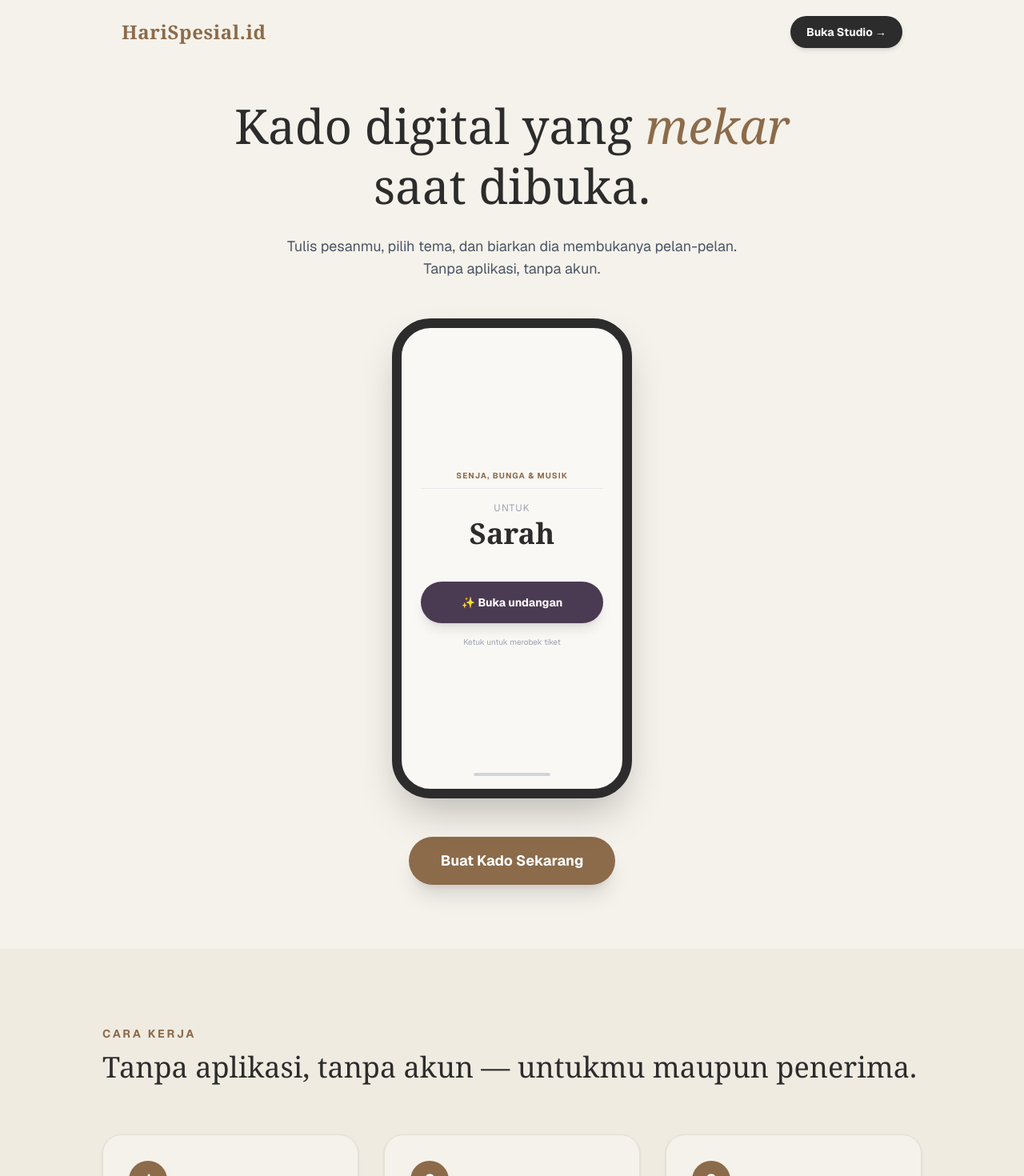
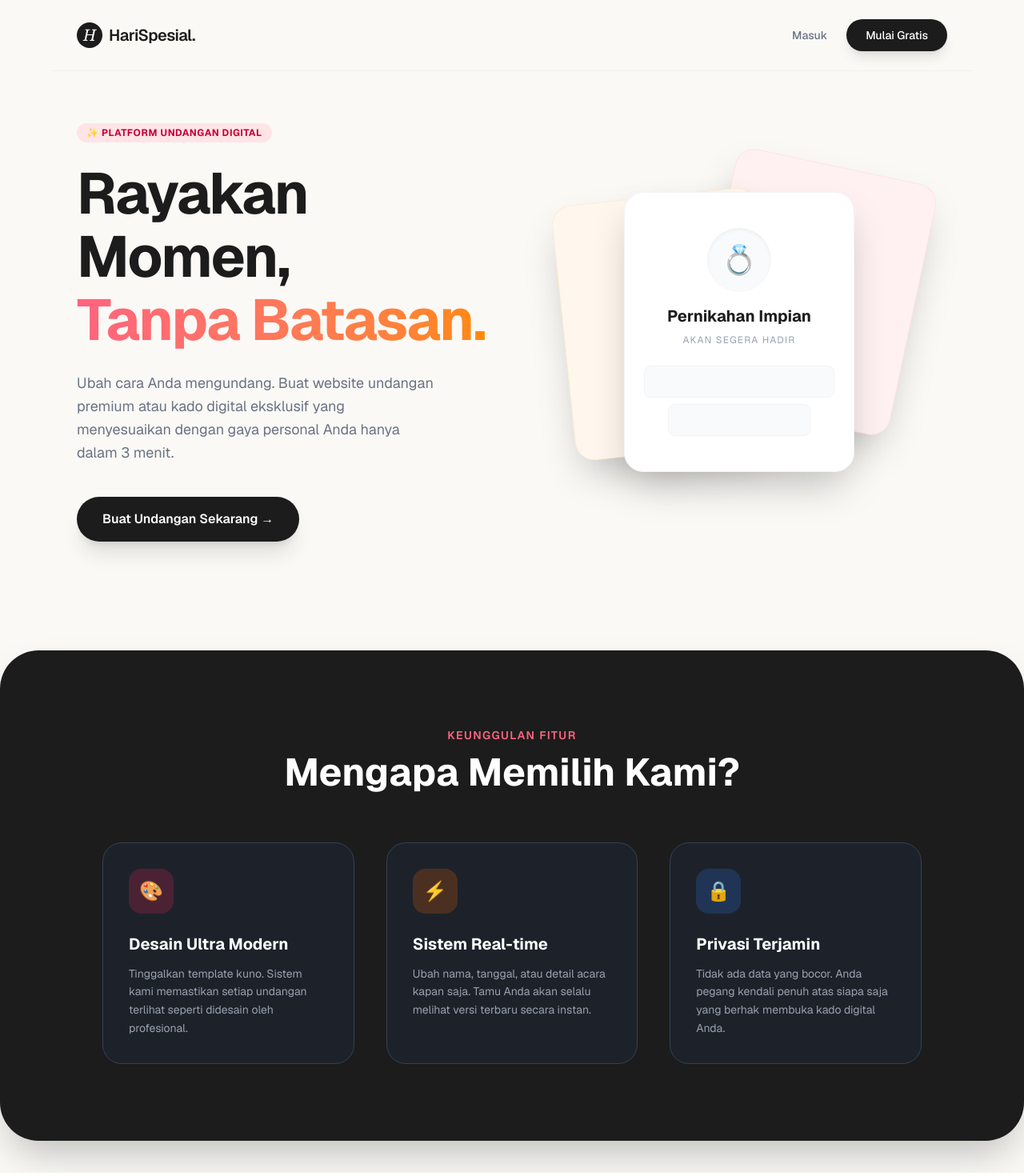
Before and after one commit to sleepy-kid/hari-spesial, a Next.js app: page / in a window 1280 px wide. Shown: the top 1470 px of the page at 80% size. Built offline with nearby package versions, Linux system fonts and the light colour scheme.

Commit message:
Update page.js

```diff
--- a/src/app/page.js
+++ b/src/app/page.js
@@ -2,98 +2,95 @@ import Link from "next/link";
 
 export default function Home() {
   return (
-    <main className="min-h-screen bg-[#f5f2eb] text-[#2c2c2c] font-sans selection:bg-[#d4af37] selection:text-white pb-20">
+    <main className="min-h-screen bg-[#faf9f6] text-[#1c1c1c] font-sans selection:bg-[#94a3b8] selection:text-white">
 
       {/* NAVBAR */}
-      <nav className="flex justify-between items-center px-6 py-5 max-w-5xl mx-auto">
-        <div className="font-serif font-bold text-2xl tracking-wide text-[#8c6b4a]">HariSpesial.id</div>
-        <Link href="/login" className="bg-[#2c2c2c] text-white px-5 py-2.5 rounded-full text-sm font-bold hover:bg-black transition shadow-md">
-          Buka Studio &rarr;
-        </Link>
+      <nav className="flex justify-between items-center px-8 py-6 max-w-6xl mx-auto border-b border-gray-200/50">
+        <div className="flex items-center gap-2">
+          {/* Logo Minimalis */}
+          <div className="w-8 h-8 bg-[#1c1c1c] rounded-full flex items-center justify-center text-white font-serif italic text-xl">H</div>
+          <span className="font-semibold text-xl tracking-tight">HariSpesial.</span>
+        </div>
+        <div className="flex items-center gap-6">
+          <Link href="/login" className="hidden md:block text-sm font-medium text-gray-500 hover:text-black transition">Masuk</Link>
+          <Link href="/buat" className="bg-[#1c1c1c] text-white px-6 py-2.5 rounded-full text-sm font-medium hover:bg-gray-800 transition shadow-lg hover:shadow-xl transform hover:-translate-y-0.5">
+            Mulai Gratis
+          </Link>
+        </div>
       </nav>
 
-      {/* HERO SECTION & MOCKUP HP */}
-      <section className="px-6 pt-10 pb-20 max-w-5xl mx-auto text-center">
-        <h1 className="text-5xl md:text-6xl font-serif font-medium mb-6 leading-tight">
-          Kado digital yang <span className="italic text-[#8c6b4a]">mekar</span><br/>saat dibuka.
-        </h1>
-        <p className="text-gray-600 mb-12 text-lg max-w-xl mx-auto">
-          Tulis pesanmu, pilih tema, dan biarkan dia membukanya pelan-pelan. Tanpa aplikasi, tanpa akun.
-        </p>
+      {/* HERO SECTION (Split Layout) */}
+      <section className="px-8 pt-16 pb-24 max-w-6xl mx-auto flex flex-col md:flex-row items-center gap-12 overflow-hidden">
 
-        {/* SIMULASI LAYAR HP (MOCKUP) */}
-        <div className="relative mx-auto w-[300px] h-[600px] bg-[#faf8f5] border-[12px] border-[#2c2c2c] rounded-[3rem] shadow-2xl overflow-hidden mb-12 flex flex-col items-center justify-center">
-           {/* Dekorasi dalam HP */}
-           <div className="text-center px-6 w-full">
-              <p className="text-[10px] tracking-widest text-[#8c6b4a] mb-2 uppercase font-bold">Senja, Bunga & Musik</p>
-              <div className="w-full h-[1px] bg-gray-200 mb-4"></div>
-              <p className="text-xs tracking-widest text-gray-400 mb-1 uppercase">Untuk</p>
-              <h2 className="text-4xl font-serif font-bold mb-10 text-[#2c2c2c]">Sarah</h2>
-
-              <Link href="/buat" className="bg-[#4a3b52] text-white w-full py-4 rounded-full text-sm font-bold shadow-lg flex justify-center items-center gap-2 hover:scale-105 transition-transform">
-                 ✨ Buka undangan
-              </Link>
-              <p className="text-[10px] text-gray-400 mt-4">Ketuk untuk merobek tiket</p>
-           </div>
-           {/* Indikator Home HP */}
-           <div className="absolute bottom-4 w-24 h-1 bg-gray-300 rounded-full"></div>
+        {/* Teks Kiri */}
+        <div className="w-full md:w-1/2 text-left z-10">
+          <div className="inline-block px-3 py-1 bg-rose-100 text-rose-700 text-xs font-bold tracking-wider rounded-full mb-6">
+            ✨ PLATFORM UNDANGAN DIGITAL
+          </div>
+          <h1 className="text-5xl md:text-7xl font-bold mb-6 leading-[1.1] tracking-tight">
+            Rayakan Momen, <br/>
+            <span className="text-transparent bg-clip-text bg-gradient-to-r from-rose-400 to-orange-400">
+              Tanpa Batasan.
+            </span>
+          </h1>
+          <p className="text-gray-500 text-lg mb-10 leading-relaxed max-w-md">
+            Ubah cara Anda mengundang. Buat website undangan premium atau kado digital eksklusif yang menyesuaikan dengan gaya personal Anda hanya dalam 3 menit.
+          </p>
+          <div className="flex flex-col sm:flex-row gap-4">
+            <Link href="/buat" className="bg-[#1c1c1c] text-white px-8 py-4 rounded-full font-semibold text-center hover:bg-gray-800 transition-all shadow-xl hover:shadow-2xl">
+              Buat Undangan Sekarang &rarr;
+            </Link>
+          </div>
         </div>
 
-        {/* TOMBOL CALL TO ACTION UTAMA */}
-        <Link href="/buat" className="bg-[#8c6b4a] text-white px-10 py-4 rounded-full font-bold text-lg hover:bg-[#70553b] transition shadow-xl inline-block">
-          Buat Kado Sekarang
-        </Link>
+        {/* Visual Kanan - Abstrak Kartu (Bukan HP) */}
+        <div className="w-full md:w-1/2 relative h-[400px] md:h-[500px] flex justify-center items-center">
+          {/* Kartu Belakang */}
+          <div className="absolute top-10 right-10 w-64 h-80 bg-rose-50 rounded-3xl border border-rose-100 shadow-2xl rotate-12 transform transition-transform hover:rotate-6"></div>
+          {/* Kartu Tengah */}
+          <div className="absolute top-20 left-10 w-64 h-80 bg-orange-50 rounded-3xl border border-orange-100 shadow-2xl -rotate-6 transform transition-transform hover:-rotate-12"></div>
+          {/* Kartu Depan */}
+          <div className="absolute z-10 w-72 h-[350px] bg-white rounded-3xl border border-gray-100 shadow-2xl flex flex-col items-center justify-center p-6 text-center transform transition-transform hover:scale-105">
+            <div className="w-20 h-20 bg-gray-50 rounded-full mb-4 flex items-center justify-center text-4xl shadow-inner">💍</div>
+            <h3 className="text-xl font-bold mb-2">Pernikahan Impian</h3>
+            <p className="text-xs text-gray-400 mb-6 uppercase tracking-widest">Akan Segera Hadir</p>
+            <div className="w-full h-10 bg-gray-50 rounded-lg border border-gray-100 mb-2"></div>
+            <div className="w-3/4 h-10 bg-gray-50 rounded-lg border border-gray-100"></div>
+          </div>
+        </div>
       </section>
 
-      {/* BAGIAN CARA KERJA (Seperti di Video) */}
-      <section className="px-6 py-24 bg-[#efebe1]">
+      {/* FITUR UNGGULAN (Beda dari kompetitor) */}
+      <section className="px-8 py-24 bg-[#1c1c1c] text-white md:rounded-[3rem] mx-0 md:mx-4 lg:mx-auto max-w-7xl my-10 shadow-2xl">
         <div className="max-w-5xl mx-auto">
-          <h2 className="text-sm font-bold tracking-[0.2em] text-[#8c6b4a] mb-3 uppercase">Cara Kerja</h2>
-          <h3 className="text-3xl md:text-4xl font-serif mb-16 text-[#2c2c2c]">Tanpa aplikasi, tanpa akun — untukmu maupun penerima.</h3>
+          <div className="text-center mb-16">
+            <h2 className="text-rose-400 font-semibold tracking-widest text-sm uppercase mb-3">Keunggulan Fitur</h2>
+            <h3 className="text-4xl md:text-5xl font-bold">Mengapa Memilih Kami?</h3>
+          </div>
 
-          <div className="grid grid-cols-1 md:grid-cols-3 gap-8">
-            {/* Step 1 */}
-            <div className="bg-[#f5f2eb] p-8 rounded-3xl shadow-sm border border-[#e5e0d3]">
-              <div className="w-12 h-12 bg-[#8c6b4a] text-white font-bold rounded-full flex items-center justify-center mb-6 text-xl shadow-md">1</div>
-              <h4 className="font-bold text-xl mb-3">Pilih Penerima & Momen</h4>
-              <p className="text-gray-600 text-sm leading-relaxed">Orang tua, sahabat, kolega, keluarga besar — lalu pilih momen dan warnanya.</p>
+          <div className="grid grid-cols-1 md:grid-cols-3 gap-10">
+            {/* Fitur 1 */}
+            <div className="p-8 bg-gray-800/50 rounded-3xl border border-gray-700 hover:bg-gray-800 transition duration-300">
+              <div className="w-14 h-14 bg-rose-500/20 text-rose-400 rounded-2xl flex items-center justify-center text-2xl mb-6">🎨</div>
+              <h4 className="text-xl font-bold mb-3">Desain Ultra Modern</h4>
+              <p className="text-gray-400 leading-relaxed text-sm">Tinggalkan template kuno. Sistem kami memastikan setiap undangan terlihat seperti didesain oleh profesional.</p>
             </div>
-            {/* Step 2 */}
-            <div className="bg-[#f5f2eb] p-8 rounded-3xl shadow-sm border border-[#e5e0d3]">
-              <div className="w-12 h-12 bg-[#8c6b4a] text-white font-bold rounded-full flex items-center justify-center mb-6 text-xl shadow-md">2</div>
-              <h4 className="font-bold text-xl mb-3">Isi & Lihat Pratinjau</h4>
-              <p className="text-gray-600 text-sm leading-relaxed">Tulis salam, foto, surat, lagu. Pratinjau reveal-nya hidup langsung sambil kamu menyusun.</p>
+            {/* Fitur 2 */}
+            <div className="p-8 bg-gray-800/50 rounded-3xl border border-gray-700 hover:bg-gray-800 transition duration-300">
+              <div className="w-14 h-14 bg-orange-500/20 text-orange-400 rounded-2xl flex items-center justify-center text-2xl mb-6">⚡</div>
+              <h4 className="text-xl font-bold mb-3">Sistem Real-time</h4>
+              <p className="text-gray-400 leading-relaxed text-sm">Ubah nama, tanggal, atau detail acara kapan saja. Tamu Anda akan selalu melihat versi terbaru secara instan.</p>
             </div>
-            {/* Step 3 */}
-            <div className="bg-[#f5f2eb] p-8 rounded-3xl shadow-sm border border-[#e5e0d3]">
-              <div className="w-12 h-12 bg-[#8c6b4a] text-white font-bold rounded-full flex items-center justify-center mb-6 text-xl shadow-md">3</div>
-              <h4 className="font-bold text-xl mb-3">Bagikan Tautan / QR</h4>
-              <p className="text-gray-600 text-sm leading-relaxed">Terbitkan sekali, dapat tautan privat & QR. Penerima cukup buka lewat browser.</p>
+            {/* Fitur 3 */}
+            <div className="p-8 bg-gray-800/50 rounded-3xl border border-gray-700 hover:bg-gray-800 transition duration-300">
+              <div className="w-14 h-14 bg-blue-500/20 text-blue-400 rounded-2xl flex items-center justify-center text-2xl mb-6">🔒</div>
+              <h4 className="text-xl font-bold mb-3">Privasi Terjamin</h4>
+              <p className="text-gray-400 leading-relaxed text-sm">Tidak ada data yang bocor. Anda pegang kendali penuh atas siapa saja yang berhak membuka kado digital Anda.</p>
             </div>
           </div>
         </div>
       </section>
 
-      {/* BAGIAN UNTUK SIAPA (Seperti di Video) */}
-      <section className="px-6 py-24 max-w-4xl mx-auto">
-         <h2 className="text-sm font-bold tracking-[0.2em] text-[#8c6b4a] mb-3 uppercase">Yang Berubah</h2>
-         <h3 className="text-3xl md:text-5xl font-serif mb-12 leading-tight">Untuk Semua<br/>Orang Terkasih.</h3>
-         <p className="text-gray-600 mb-12 max-w-xl text-lg">Nggak perlu bingung mau pakai cara apa untuk siapa. Pilih penerimanya, sisanya menyesuaikan.</p>
-
-         <div className="grid grid-cols-1 sm:grid-cols-2 gap-6">
-            <div className="border border-[#e5e0d3] bg-[#efebe1] p-8 rounded-3xl hover:shadow-lg transition">
-               <div className="w-12 h-12 bg-white rounded-2xl flex items-center justify-center text-2xl mb-6 shadow-sm">🏠</div>
-               <h4 className="font-bold text-xl mb-3">Untuk Orang Tua</h4>
-               <p className="text-gray-600 text-sm leading-relaxed">Ucapan Hari Raya, ulang tahun, atau sekadar terima kasih yang jarang terucap langsung.</p>
-            </div>
-            <div className="border border-[#e5e0d3] bg-[#efebe1] p-8 rounded-3xl hover:shadow-lg transition">
-               <div className="w-12 h-12 bg-white rounded-2xl flex items-center justify-center text-2xl mb-6 shadow-sm">🤝</div>
-               <h4 className="font-bold text-xl mb-3">Untuk Sahabat</h4>
-               <p className="text-gray-600 text-sm leading-relaxed">Kirim kado kelulusan, penyemangat, peringatan momen lucu, atau ajakan nongkrong berkelas.</p>
-            </div>
-         </div>
-      </section>
-
     </main>
   );
 }
```
